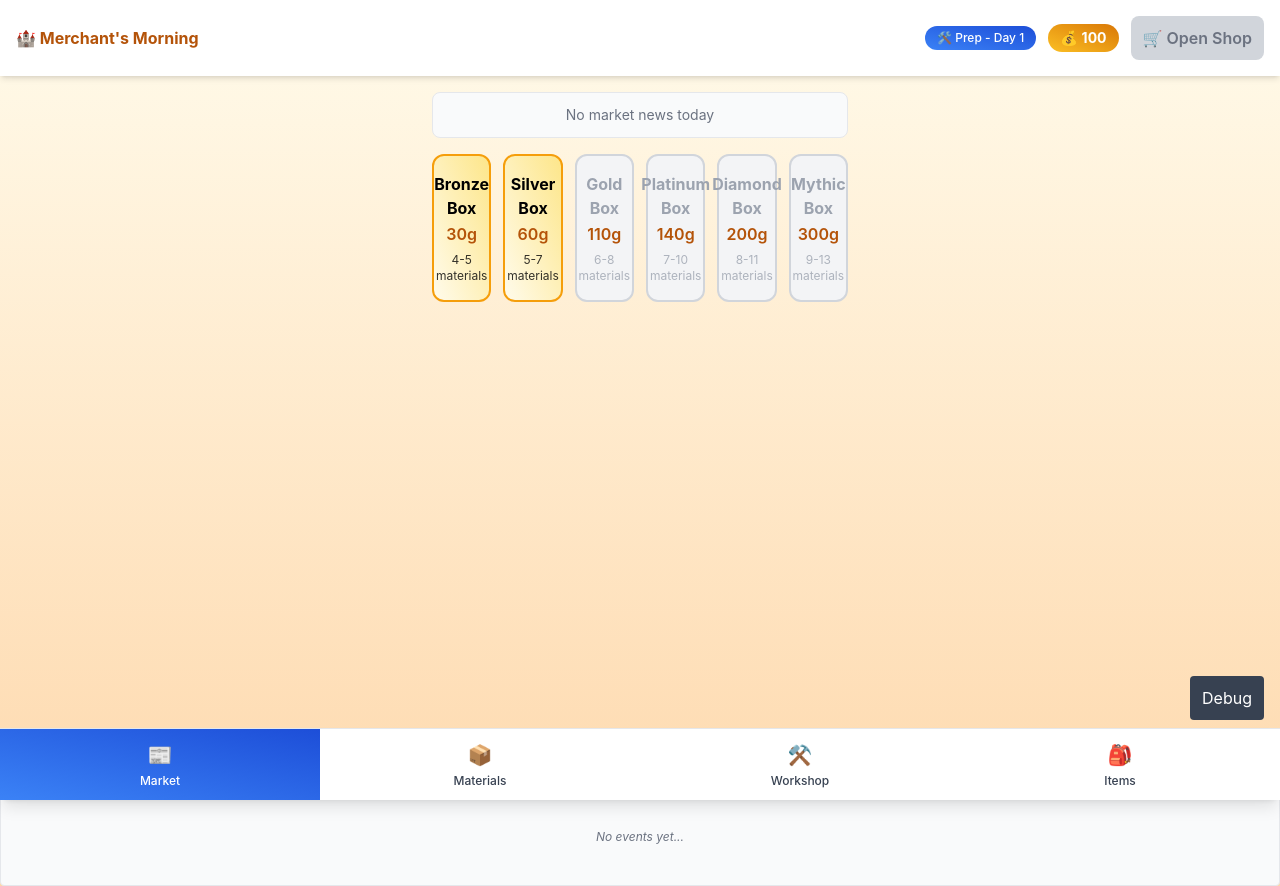
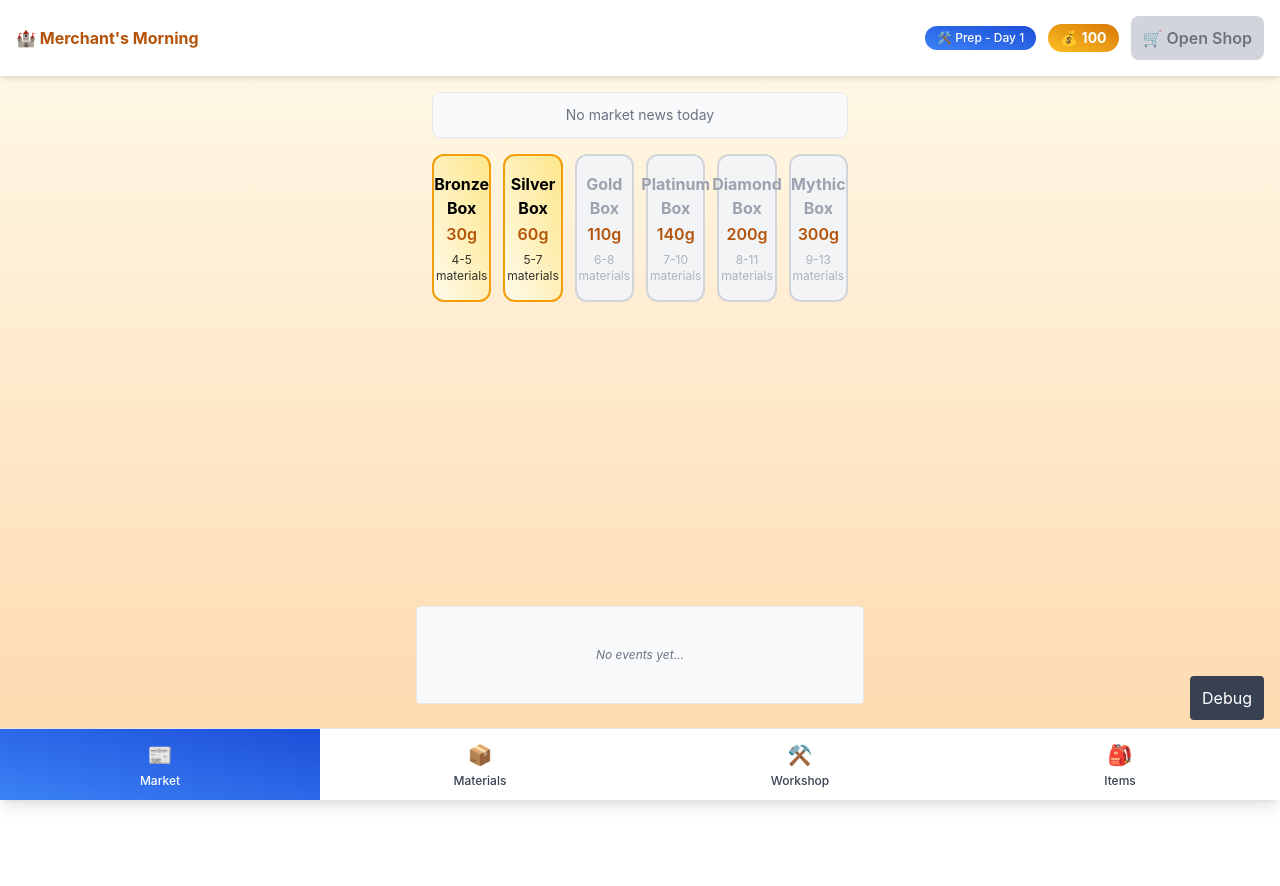
Before and after one commit to hendrism/merchants-morning, a React (Create React App) app: page / in a window 1280 px wide. After the commit the page ends 800 px from the top, so only its background shows below. Built offline with nearby package versions, Linux system fonts and the light colour scheme.

Commit message:
Fix overlay issues with debug menu and event log

```diff
--- a/src/components/BottomNavigation.jsx
+++ b/src/components/BottomNavigation.jsx
@@ -10,7 +10,7 @@ const BottomNavigation = ({ currentTab, onTabChange }) => {
   ];
 
   return (
-    <nav className="fixed bottom-0 left-0 right-0 bg-white border-t border-gray-200 grid grid-cols-4 shadow-lg z-50 safe-area-bottom">
+    <nav className="fixed bottom-0 left-0 right-0 bg-white border-t border-gray-200 grid grid-cols-4 shadow-lg z-30 safe-area-bottom">
       {tabs.map(tab => (
         <button
           key={tab.id}
--- a/src/components/EventLog.jsx
+++ b/src/components/EventLog.jsx
@@ -2,7 +2,7 @@ import React from 'react';
 import PropTypes from 'prop-types';
 
 const EventLog = ({ events }) => (
-  <div className="bg-gray-50 border rounded p-2 max-h-40 overflow-y-auto">
+  <div className="fixed bottom-24 left-4 right-4 z-40 max-w-md mx-auto bg-gray-50 border rounded p-2 max-h-40 overflow-y-auto">
     {events.length === 0 ? (
       <p className="text-gray-500 italic text-center py-8 text-sm sm:text-xs">No events yet...</p>
     ) : (
```
